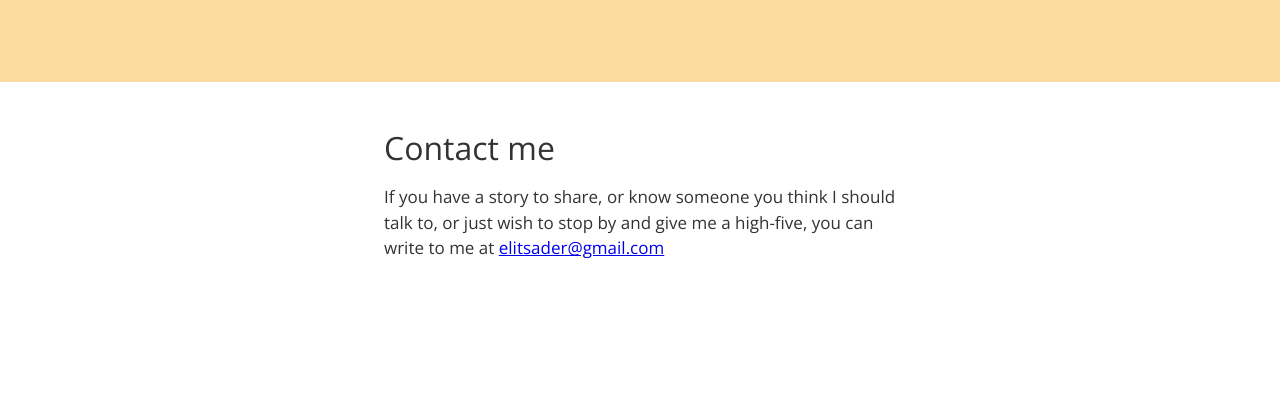
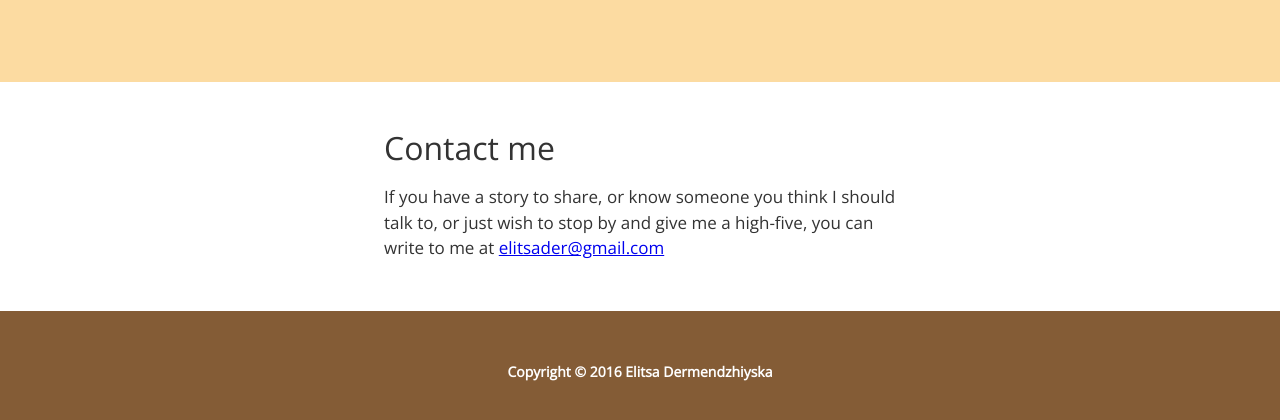
Before and after one commit to ellie-d/ellie-d.github.io, a plain HTML site: page index.html in a window 1280 px wide. Shown: the part 2070-2490 px from the top of the page. Drawn offline with nearby package versions, Linux system fonts and the light colour scheme; a web font is replaced by a local one.

Commit message:
Update main.css

```diff
--- a/main.css
+++ b/main.css
@@ -197,7 +197,7 @@ color: #555;
 
 .footer {
   padding: 50px;
-  background: ##845c36;
+  background: #845c36;
   color: white;
   font-size: 14px;
   font-weight: 700;
```
